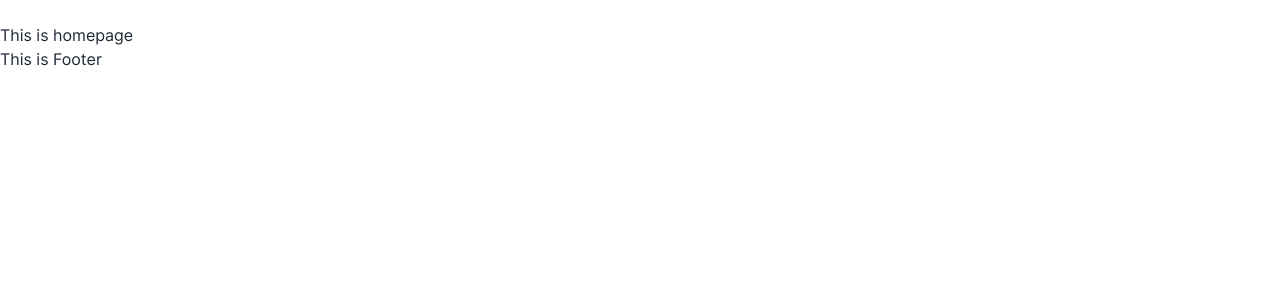
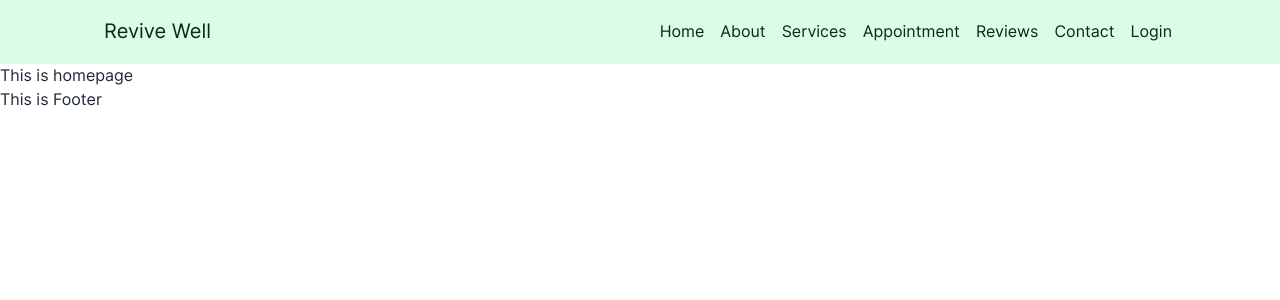
Before and after one commit to sunam007/Revive-well, a React (Vite) app: page / in a window 1280 px wide. Shown: the top 300 px of the page. Built offline with nearby package versions, Linux system fonts and the light colour scheme.

Commit message:
Navbar added

```diff
--- a/src/App.jsx
+++ b/src/App.jsx
@@ -4,9 +4,12 @@ import Footer from "./Pages/Shared/Footer/Footer";
 
 function App() {
   return <>
-  <Navbar/>
-  <Main/>
-  <Footer/>
+  <div className="max-w-[1440px] mx-auto">
+      <Navbar/>
+      <Main/>
+      <Footer/>
+  </div>
+
   </>;
 }
 
--- /dev/null
+++ b/src/Pages/Shared/Navbar/Navbar.css
@@ -0,0 +1,3 @@
+.hover-underline-nav-link {
+@apply link link-hover hover:underline-offset-8 hover:decoration-2 hover:decoration-green-500
+}
--- a/src/Pages/Shared/Navbar/Navbar.jsx
+++ b/src/Pages/Shared/Navbar/Navbar.jsx
@@ -1,7 +1,37 @@
+import { Link } from "react-router-dom";
+import "./Navbar.css"
+
 const Navbar = () => {
+
+  const navItems =
+  <>
+      <li><Link className="hover-underline-nav-link" to="/">Home</Link></li>
+      <li><Link className="hover-underline-nav-link" to="/about">About</Link></li>
+      <li><Link className="hover-underline-nav-link" to="/services">Services</Link></li>
+      <li><Link className="hover-underline-nav-link" to="/appointment">Appointment</Link></li>
+      <li><Link className="hover-underline-nav-link" to="/reviews">Reviews</Link></li>
+      <li><Link className="hover-underline-nav-link" to="/contact">Contact</Link></li>
+      <li><Link className="hover-underline-nav-link" to="/login">Login</Link></li>
+  </>
+
   return (
-    <div>
-      <h1 className="text-white">This is Navbar</h1>
+    <div className="navbar bg-green-100 text-green-950 h-16">
+      <div className="navbar-start">
+          <div className="dropdown">
+          <label tabIndex={0} className="btn btn-ghost lg:hidden">
+            <svg xmlns="http://www.w3.org/2000/svg" className="h-5 w-5" fill="none" viewBox="0 0 24 24" stroke="currentColor"><path strokeLinecap="round" strokeLinejoin="round" strokeWidth="2" d="M4 6h16M4 12h8m-8 6h16" /></svg>
+          </label>
+          <ul tabIndex={0} className="menu-sm dropdown-content mt-3 z-[1] p-2 shadow bg-green-100 text-green-950 w-52">
+          {navItems}
+          </ul>
+          </div>
+          <a className="lg:ml-24 text-xl hover:cursor-pointer">Revive Well</a>
+      </div>
+      <div className="navbar-end lg:mr-24 hidden lg:flex">
+          <ul className="menu-horizontal space-x-4 px-1">
+            {navItems}
+          </ul>
+      </div>
     </div>
   );
 };
```
Also changed, not shown: 1 other file (tests, documents, lock files or other folders).
